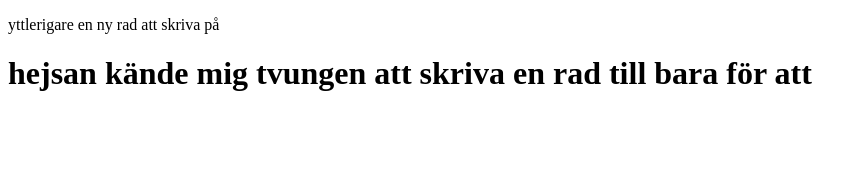
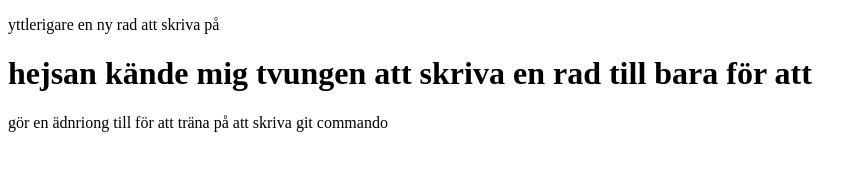
Before and after one commit to erikostacoforu/html-css, a plain HTML site: page index.html in a window 1280 px wide. Shown: the whole page, without its empty margins (0-867 px from the left). Drawn offline with Linux system fonts and the light colour scheme.

Commit message:
lagt till en till rad för att träna på kommando

```diff
--- a/index.html
+++ b/index.html
@@ -8,6 +8,7 @@
 <body>
     <p>yttlerigare en ny rad att skriva på</p>
     <h1>hejsan kände mig tvungen att skriva en rad till bara för att</h1>
+    <p>gör en ädnriong till för att träna på att skriva git commando</p>
 
 </body>
 </html>
```
